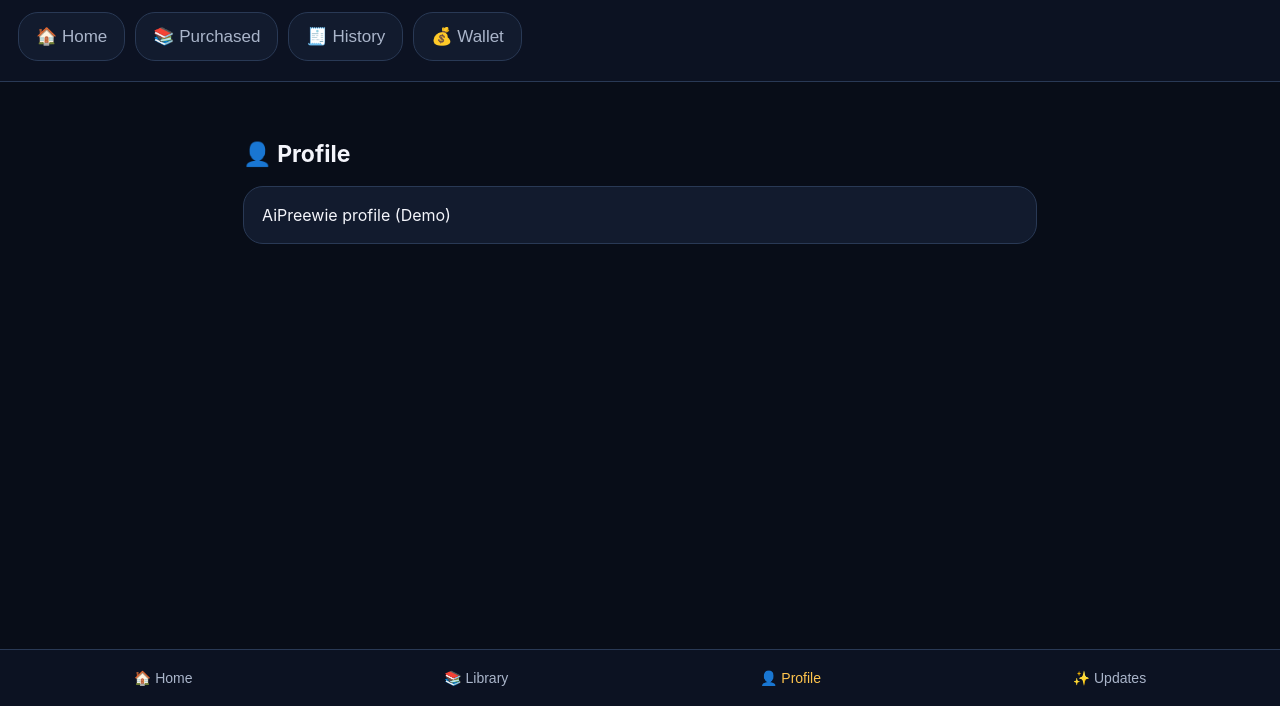
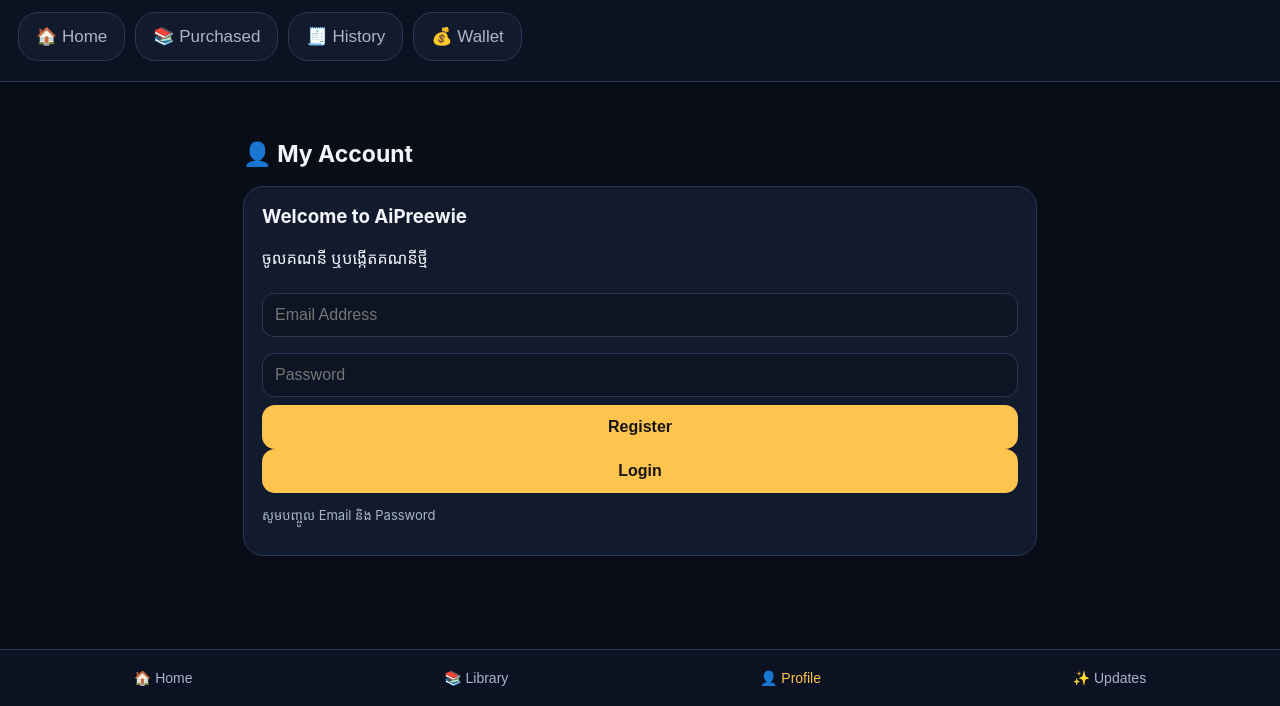
Before and after one commit to preewie/AiPreewie-, a plain HTML site: page index.html in a window 1280 px wide. Both pictures are taken after a click on the button "👤 Profile". Shown: the part 94-800 px from the top of the page. Drawn offline with nearby package versions, Linux system fonts and the light colour scheme.

Commit message:
Update index.html

```diff
--- a/index.html
+++ b/index.html
@@ -48,7 +48,41 @@ section{margin-top:30px}section h2{font-size:23px;margin:0 0 18px}.grid{display:
     <div class="panel"><h3>បន្ថែម Credit (Demo)</h3><input class="field" id="addAmount" type="number" min="0" step="0.01" placeholder="ចំនួន USD"><button class="primary" onclick="addDemoCredit()">បន្ថែម (Demo)</button><p class="small">នេះជាការសាកល្បងក្នុង Browser ប៉ុណ្ណោះ។ មិនទាន់មានការទូទាត់เงินจริงទេ។</p></div>
   </section>
 </div>
-<div id="profile" class="hide"><section><h2>👤 Profile</h2><div class="panel">AiPreewie profile (Demo)</div></section></div>
+
+<div id="profile" class="hide">
+  <section>
+    <h2>👤 My Account</h2>
+
+    <div class="panel" id="authPanel">
+      <h3>Welcome to AiPreewie</h3>
+      <p>ចូលគណនី ឬបង្កើតគណនីថ្មី</p>
+
+      <input class="field" id="authEmail" type="email"
+        placeholder="Email Address">
+
+      <input class="field" id="authPassword" type="password"
+        placeholder="Password">
+
+      <button class="primary" type="button"
+        onclick="registerUser()">Register</button>
+
+      <button class="primary" type="button"
+        onclick="loginUser()">Login</button>
+
+      <p class="small" id="authMessage">
+        សូមបញ្ចូល Email និង Password
+      </p>
+    </div>
+
+    <div class="panel hide" id="userPanel">
+      <h3>👤 My Profile</h3>
+      <p id="userEmail"></p>
+      <button class="primary" type="button"
+        onclick="logoutUser()">Logout</button>
+    </div>
+  </section>
+</div>
+
 <div id="updates" class="hide"><section><h2>✨ Updates</h2><div class="panel">Updates will appear here.</div></section></div>
 </main>
 <nav class="bottom">
```
